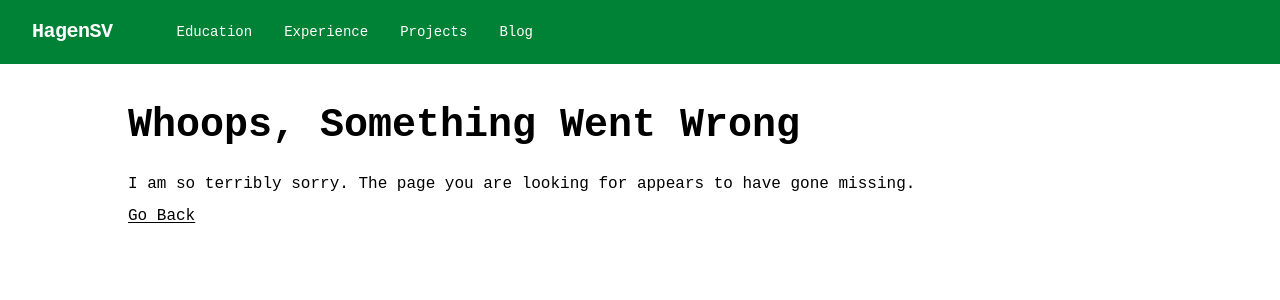
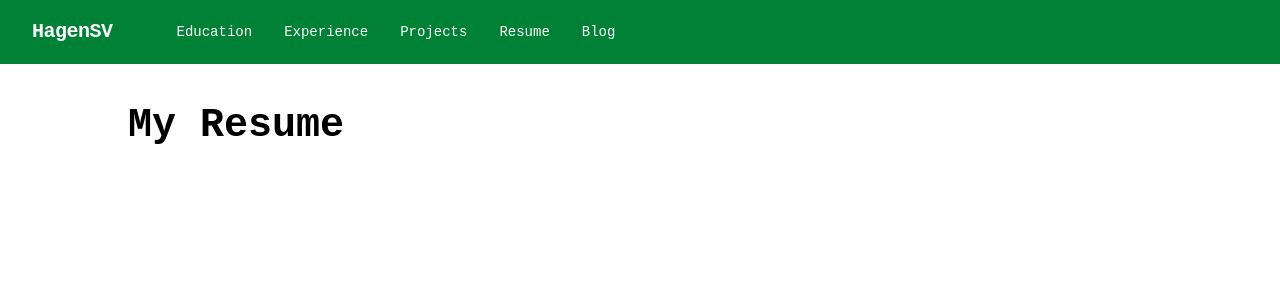
Before and after one commit to hagensv-web/hagensv-portfolio, a Next.js app: page /resume in a window 1280 px wide. Before the commit this address had no page. Shown: the top 300 px of the page. Built offline with nearby package versions, Linux system fonts and the light colour scheme.

Commit message:
add resume

```diff
--- /dev/null
+++ b/app/resume/page.tsx
@@ -0,0 +1,17 @@
+import { Metadata } from "next"
+
+export const metadata: Metadata = {
+    title: "My Resume",
+    description: "If for some reason you dont already have my resume, here it is. This is my tailored resume highlighting my recent work experience and top projects."
+}
+
+export default function ResumePage(){
+
+    return <div>
+        <h1>My Resume</h1>
+        <iframe
+            src="/resume_current.pdf"
+            className="w-full aspect-[19/22]"
+        />
+    </div>
+}
--- a/components/core/Header.tsx
+++ b/components/core/Header.tsx
@@ -10,6 +10,7 @@ export default function Header() {
     { label: "Education", href: "/education" },
     { label: "Experience", href: "/experience" },
     { label: "Projects", href: "/projects" },
+    { label: "Resume", href: "/resume"},
     { label: "Blog", href: "/blog" }
   ];
 
```
Also changed, not shown: 1 other file (tests, documents, lock files or other folders).
